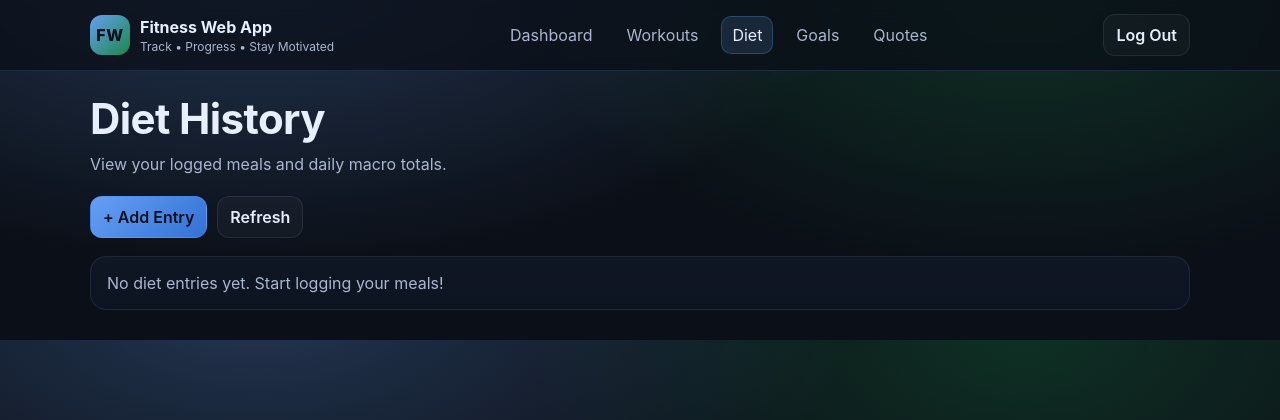
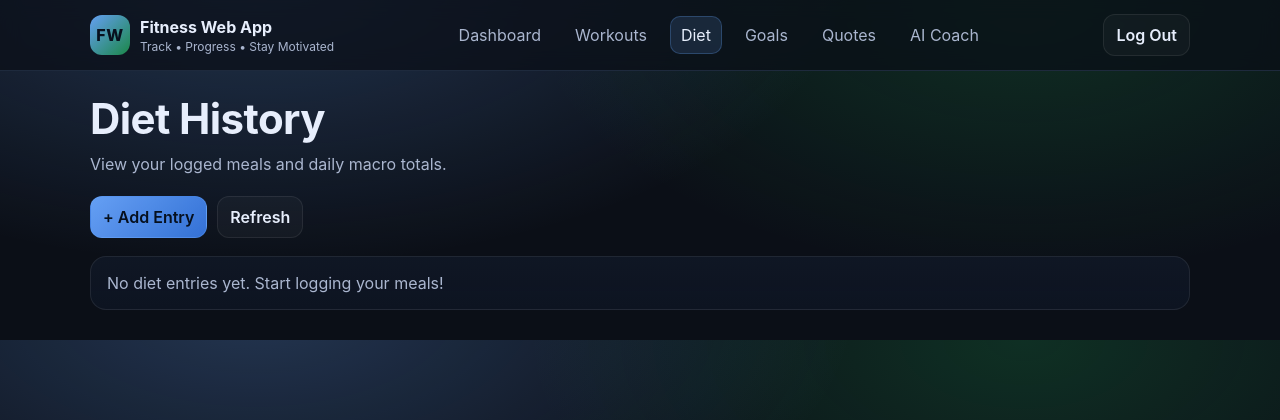
Before and after one commit to Dawud012/web-based-integrated-fitness-management-system, a Flask app: page /diet/history in a window 1280 px wide. Shown: the top 420 px of the page. Run offline with Flask 3, Linux system fonts and the light colour scheme; the visitor is signed in with stand-in values (Sample User, id 1); data that the repository does not hold is empty.

Commit message:
Added AI Coach to navbar, removed prototype UI, fixed card alignment

```diff
--- a/templates/diet_history.html
+++ b/templates/diet_history.html
@@ -168,8 +168,9 @@
         <a class="nav__link" href="{{ url_for('dashboard') }}">Dashboard</a>
         <a class="nav__link" href="{{ url_for('workouts') }}">Workouts</a>
         <a class="nav__link nav__link--active" href="{{ url_for('diet') }}">Diet</a>
-        <a class="nav__link" href="#">Goals</a>
-        <a class="nav__link" href="#">Quotes</a>
+        <a class="nav__link" href="{{ url_for('goals') }}">Goals</a>
+        <a class="nav__link" href="{{ url_for('quotes') }}">Quotes</a>
+        <a class="nav__link" href="{{ url_for('ai_coach') }}">AI Coach</a>
       </nav>
 
       <div class="topbar__actions">
--- a/templates/progress.html
+++ b/templates/progress.html
@@ -112,6 +112,7 @@
         <a class="nav__link" href="{{ url_for('diet') }}">Diet</a>
         <a class="nav__link" href="{{ url_for('goals') }}">Goals</a>
         <a class="nav__link" href="{{ url_for('quotes') }}">Quotes</a>
+        <a class="nav__link" href="{{ url_for('ai_coach') }}">AI Coach</a>
       </nav>
 
       <div class="topbar__actions">
```
